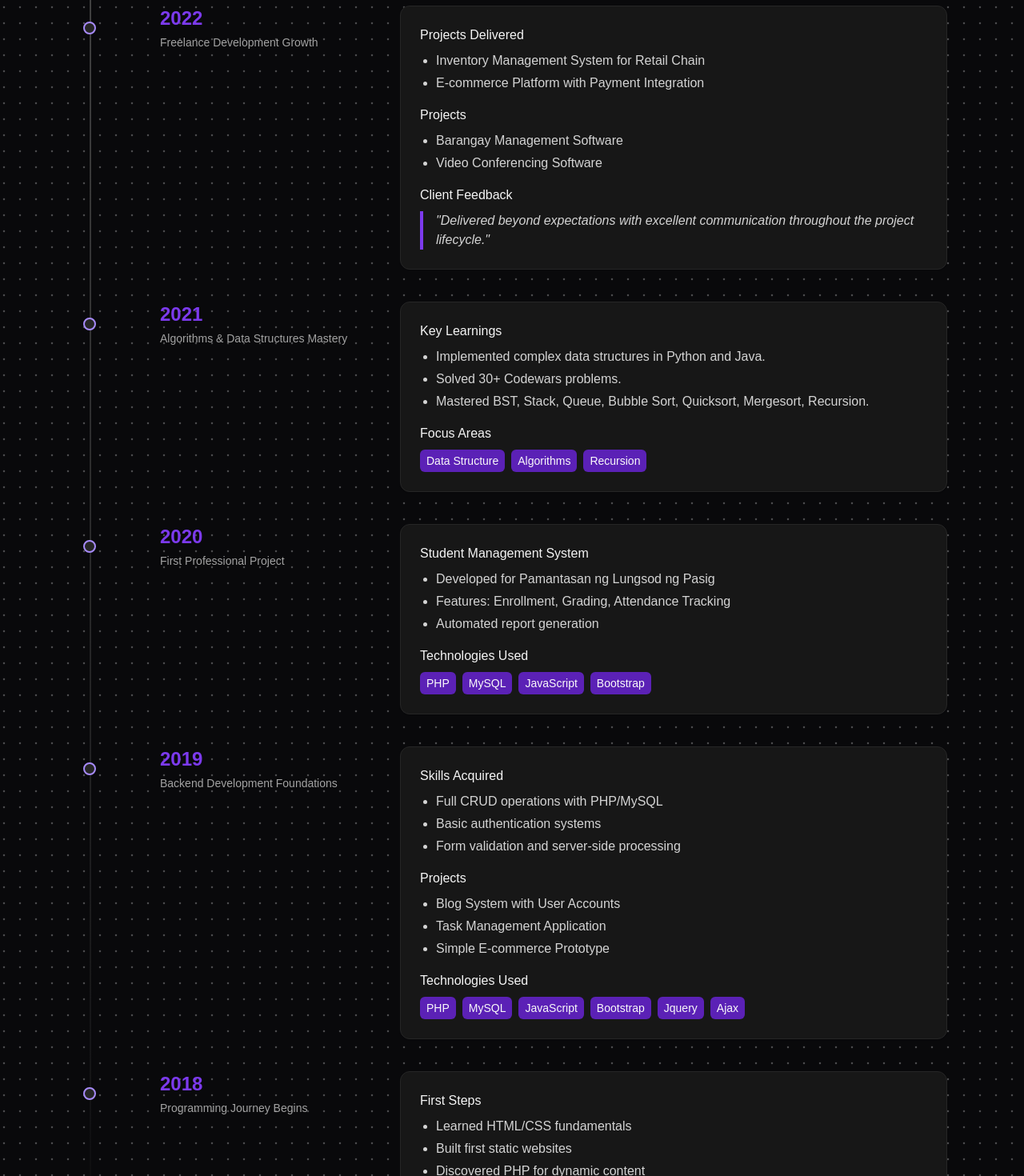
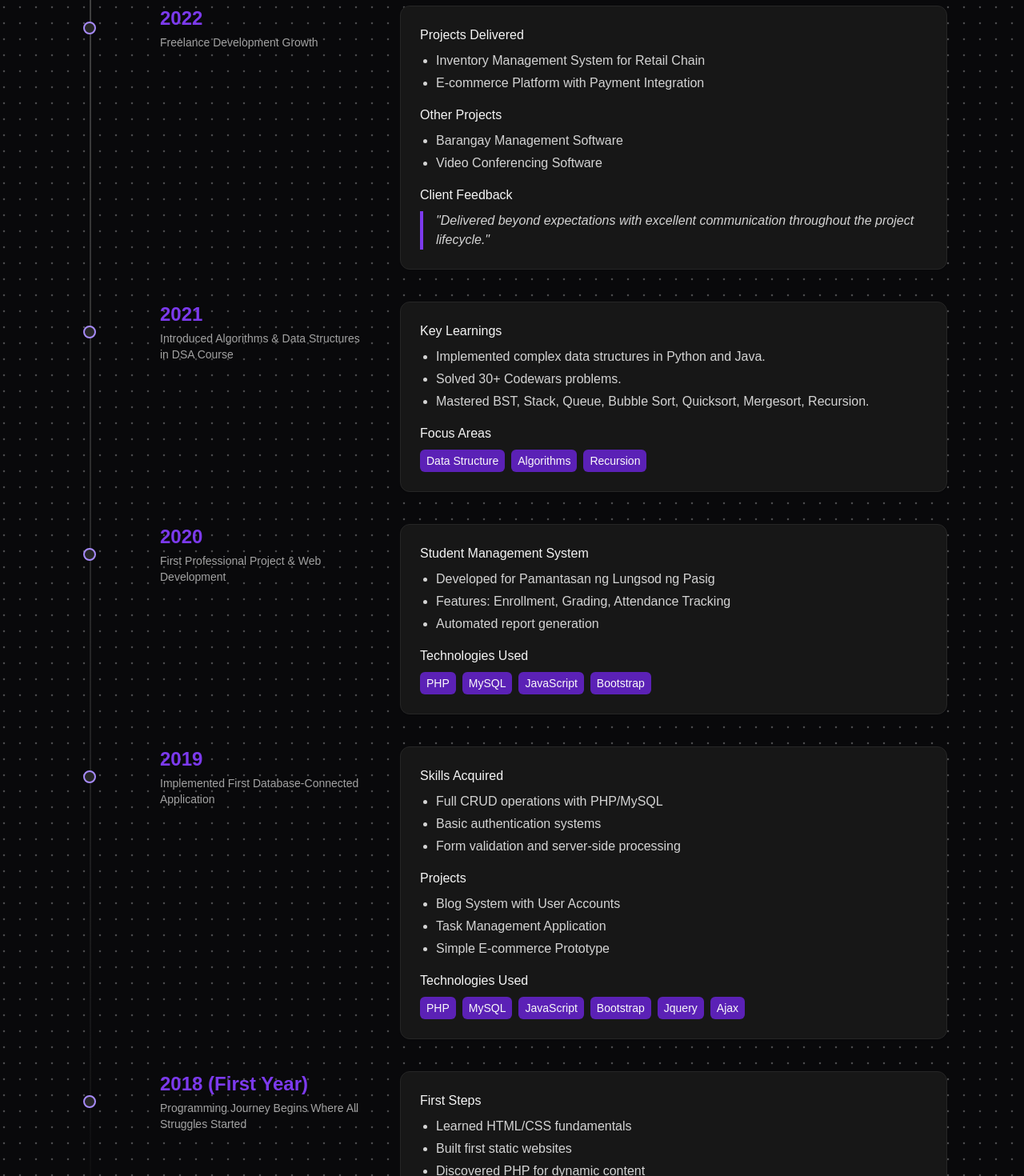
Before and after one commit to kiannaquines/kian_portfolio, a Next.js app: page / in a window 1280 px wide. Shown: the part 4020-5490 px from the top of the page at 80% size. Built offline with nearby package versions, Linux system fonts and the light colour scheme; a web font is replaced by a local one.

Commit message:
Update timeline component subtitles for clarity and detail enhancement

```diff
--- a/components/timeline.tsx
+++ b/components/timeline.tsx
@@ -172,7 +172,7 @@ const TimeLine = () => {
                     </div>
 
                     <div className="space-y-2">
-                        <h3 className="font-medium text-neutral-800 dark:text-neutral-100">Projects</h3>
+                        <h3 className="font-medium text-neutral-800 dark:text-neutral-100">Other Projects</h3>
                         <ul className="list-disc pl-5 space-y-1 text-neutral-700 dark:text-neutral-300 text-sm sm:text-base">
                             <li>Barangay Management Software</li>
                             <li>Video Conferencing Software</li>
@@ -190,7 +190,7 @@ const TimeLine = () => {
         },
         {
             title: "2021",
-            subtitle: "Algorithms & Data Structures Mastery",
+            subtitle: "Introduced Algorithms & Data Structures in DSA Course",
             content: (
                 <div className="space-y-4">
                     <div className="space-y-2">
@@ -215,7 +215,7 @@ const TimeLine = () => {
         },
         {
             title: "2020",
-            subtitle: "First Professional Project",
+            subtitle: "First Professional Project & Web Development",
             content: (
                 <div className="space-y-4">
                     <div className="space-y-2">
@@ -241,7 +241,7 @@ const TimeLine = () => {
         },
         {
             title: "2019",
-            subtitle: "Backend Development Foundations",
+            subtitle: "Implemented First Database-Connected Application",
             content: (
                 <div className="space-y-4">
                     <div className="space-y-2">
@@ -277,8 +277,8 @@ const TimeLine = () => {
             ),
         },
         {
-            title: "2018",
-            subtitle: "Programming Journey Begins",
+            title: "2018 (First Year)",
+            subtitle: "Programming Journey Begins Where All Struggles Started",
             content: (
                 <div className="space-y-4">
                     <div className="space-y-2">
```
